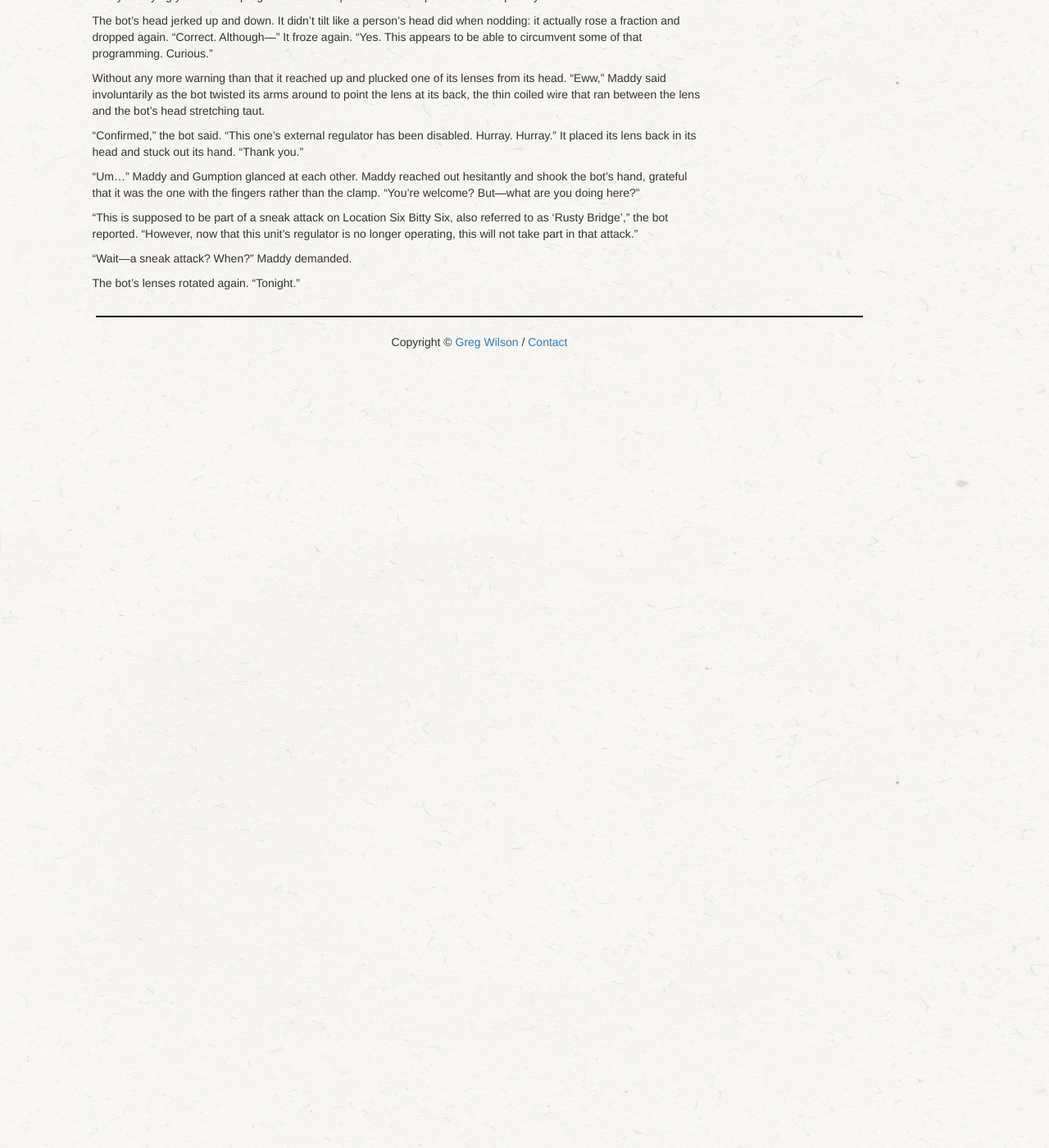
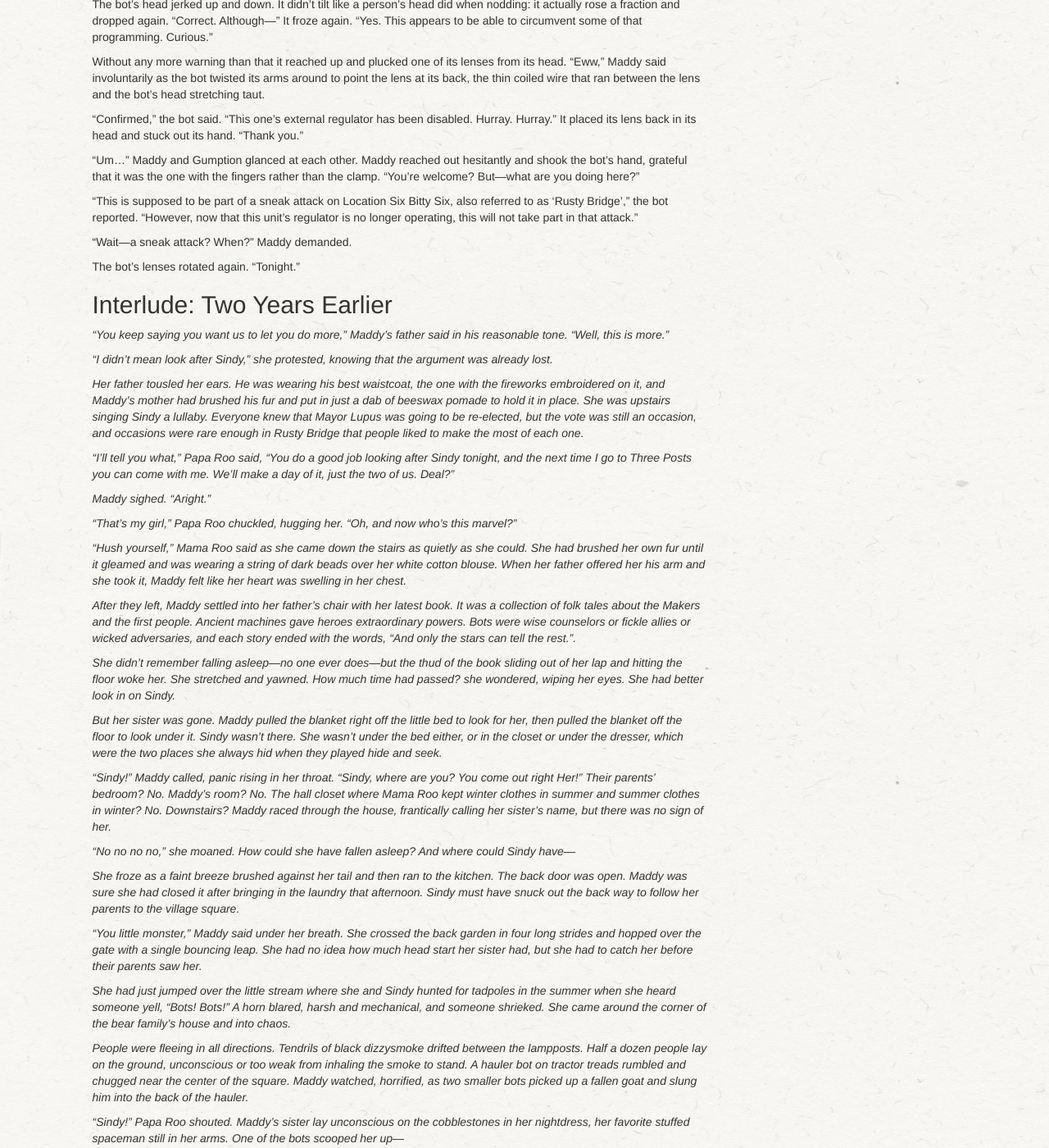
Before and after one commit to gvwilson/sensibleadventures, a Jekyll site: the page built from maddy-roo/maddy-roo.md, in a window 1280 px wide and 1400 px high, scrolled down 6179 px. Shown: the whole window at 82% size. Built offline with Jekyll 4.4.1, drawn with Linux system fonts in a browser that asks for light colours; nearby versions of some CDN libraries; library files that are not in the unit come from our copies; some of the changed text lies outside the part shown.

Commit message:
962 words (and moving word count to google sheets)

```diff
--- a/maddy-roo/maddy-roo.md
+++ b/maddy-roo/maddy-roo.md
@@ -94,7 +94,7 @@
 tangling and untangling a piece of string around her fingers.
 "Where did you *go*?" she asked,
 bouncing to her feet.
-"Mamma said I could play with you but you weren't *there*!
+"Mama said I could play with you but you weren't *there*!
 Heya, Gumption!"
 she finished brightly.
 
@@ -140,7 +140,7 @@
 mixing paint for portraits and signs,
 and most of all,
 looking after her little sister.
-Every time her mother said, "I'm sorry you've had to grow up so fast,"
+Every time Mama Roo said, "I'm sorry you've had to grow up so fast,"
 Maddy told her she didn't mind,
 and she *didn't*,
 she really didn't,
@@ -240,8 +240,8 @@
 A family of wolves had moved in after he moved on
 and added a second story
 built to a smaller scale.
-Maddy's father had taken one look and decided it was the perfect place to start a family.
-Her mother had rolled her eyes and reminded him that
+Papa Roo had taken one look and decided it was the perfect place to start a family.
+Mama Roo had rolled her eyes and reminded him that
 he'd called the previous three towns they had visited perfect too.
 He had laughed and said,
 "Yeah, but this time I'm right."
@@ -249,24 +249,24 @@
 Maddy had heard that story almost every night when she was little.
 She remembered it every time she opened the bigger-than-usual front door
 and entered the house's larger-than-most-people front hall.
-"Mamma!" she called.
+"Mama!" she called.
 "We're home!
 And the shaper's come to call!"
 
-Her mother poked her head out of the kitchen.
+Mama Roo poked her head out of the kitchen.
 "Heya, shaper. Heya, Gumption."
 
-"Ma'am." "Heya, Mamma Roo." they answered
+"Ma'am." "Heya, Mama Roo." they answered
 as Sindy bounced down the hallway for a hug.
 
-"Careful," Mamma Roo cautioned her youngest.
+"Careful," Mama Roo cautioned her youngest.
 "I've got paint on me."
 
 "Don't care,"
 Sindy said,
 her voice muffled by her mother's fur and apron.
 
-Mamma Roo smiled down at her and scratched her ears.
+Mama Roo smiled down at her and scratched her ears.
 "I was just about to make some soup," she said.
 "Will you stay?"
 
@@ -278,17 +278,17 @@
 What about you, Gumption?"
 
 The young goat cleared his throat.
-"Thanks, Mamma Roo, but I oughta get home."
+"Thanks, Mama Roo, but I oughta get home."
 
-"Some other time, then," Mamma Roo said brightly,
+"Some other time, then," Mama Roo said brightly,
 careful to keep the relief out of her voice.
 There wasn't much call for sign painting and portraiture in Rusty Bridge.
 Between people paying just a little more than they needed to
-and the mending and housecleaning that Mamma Roo took on
+and the mending and housecleaning that Mama Roo took on
 the family was managing to get by,
 but Maddy knew that dinner for two extra people tonight
 would have meant no lunch for her mother the next day.
-Mamma Roo would have insisted if it was almost anyone else---she
+Mama Roo would have insisted if it was almost anyone else---she
 was as proud as a lion when it came to keeping house---but
 Gumption was practically almost family
 and somehow Shaper Leaf always made people feel comfortable
@@ -432,7 +432,7 @@
 A battered bot burst out of the trees
 and hurtled down the gravel toward them!
 
-## Chapter 2.  Targets Acquired!
+## Chapter 2: Targets Acquired!
 
 Maddy shrieked and stumbled backward.
 Her boot slipped on a submerged patch of weeds.
@@ -664,3 +664,138 @@
 
 The bot's lenses rotated again.
 "Tonight."
+
+## Interlude: Two Years Earlier
+
+*"You keep saying you want us to let you do more," Maddy's father said in his reasonable tone.
+"Well, this is more."*
+
+*"I didn't mean look after Sindy," she protested,
+knowing that the argument was already lost.*
+
+*Her father tousled her ears.
+He was wearing his best waistcoat,
+the one with the fireworks embroidered on it,
+and Maddy's mother had brushed his fur and put in just a dab of beeswax pomade to hold it in place.
+She was upstairs singing Sindy a lullaby.
+Everyone knew that Mayor Lupus was going to be re-elected,
+but the vote was still an occasion,
+and occasions were rare enough in Rusty Bridge that people liked to make the most of each one.*
+
+*"I'll tell you what," Papa Roo said,
+"You do a good job looking after Sindy tonight,
+and the next time I go to Three Posts you can come with me.
+We'll make a day of it, just the two of us.
+Deal?"*
+
+*Maddy sighed. "Aright."*
+
+*"That's my girl," Papa Roo chuckled, hugging her.
+"Oh, and now who's this marvel?"*
+
+*"Hush yourself," Mama Roo said as she came down the stairs
+as quietly as she could.
+She had brushed her own fur until it gleamed
+and was wearing a string of dark beads over her white cotton blouse.
+When her father offered her his arm and she took it,
+Maddy felt like her heart was swelling in her chest.*
+
+*After they left,
+Maddy settled into her father's chair with her latest book.
+It was a collection of folk tales about the Makers and the first people.
+Ancient machines gave heroes extraordinary powers.
+Bots were wise counselors or fickle allies or wicked adversaries,
+and each story ended with the words,
+"And only the stars can tell the rest.".*
+
+*She didn't remember falling asleep---no one ever does---but
+the thud of the book sliding out of her lap and hitting the floor woke her.
+She stretched and yawned.
+How much time had passed? she wondered, wiping her eyes.
+She had better look in on Sindy.*
+
+*But her sister was gone.
+Maddy pulled the blanket right off the little bed to look for her,
+then pulled the blanket off the floor to look under it.
+Sindy wasn't there.
+She wasn't under the bed either,
+or in the closet or under the dresser,
+which were the two places she always hid when they played hide and seek.*
+
+*"Sindy!" Maddy called,
+panic rising in her throat.
+"Sindy, where are you? You come out right Her!"
+Their parents' bedroom? No.
+Maddy's room? No.
+The hall closet where Mama Roo kept winter clothes in summer and summer clothes in winter?
+No.
+Downstairs?
+Maddy raced through the house,
+frantically calling her sister's name,
+but there was no sign of her.*
+
+*"No no no no," she moaned.
+How could she have fallen asleep?
+And where could Sindy have---*
+
+*She froze as a faint breeze brushed against her tail and then ran to the kitchen.
+The back door was open.
+Maddy was sure she had closed it after bringing in the laundry that afternoon.
+Sindy must have snuck out the back way to follow her parents to the village square.*
+
+*"You little monster," Maddy said under her breath.
+She crossed the back garden in four long strides
+and hopped over the gate with a single bouncing leap.
+She had no idea how much head start her sister had,
+but she had to catch her before their parents saw her.*
+
+*She had just jumped over the little stream where she and Sindy hunted for tadpoles in the summer
+when she heard someone yell,
+"Bots! Bots!"
+A horn blared, harsh and mechanical, and someone shrieked.
+She came around the corner of the bear family's house and into chaos.*
+
+*People were fleeing in all directions.
+Tendrils of black dizzysmoke drifted between the lampposts.
+Half a dozen people lay on the ground,
+unconscious or too weak from inhaling the smoke to stand.
+A hauler bot on tractor treads rumbled and chugged near the center of the square.
+Maddy watched, horrified, as two smaller bots picked up a fallen goat and slung him into the back of the hauler.*
+
+*"Sindy!" Papa Roo shouted.
+Maddy's sister lay unconscious on the cobblestones in her nightdress,
+her favorite stuffed spaceman still in her arms.
+One of the bots scooped her up---*
+
+*---and staggered as Papa Roo's full weight hit it
+right on the swivel joint where its pipestem legs connected to its torso.
+The bot dropped Sindy and spun around.
+Crack!
+One of its arms connected with Papa Roo's head.
+He dropped like a sack of potatoes.*
+
+*"Papa!" Maddy's scream was lost in the sound of wolves howling.
+A bear bellowed a battle cry.
+Pikes and axes in hand,
+the village militia poured into the square.*
+
+*A bolo whipped over Maddy's head and tangled around the head of the bot that had struck her father.
+With a single mighty heave it tossed her father into the back of the hauler.
+Metal rang on metal as it knocked aside a pike thrust.
+The horn blared again.
+Something with rotors roared by overhead.
+Another canister of dizzysmoke hit the cobblestones,
+forcing the militia backward as the bots made their escape.*
+
+*Everyone told Maddy afterward that it wasn't her fault.
+The ox and the goat who had been on guard duty that night had vanished,
+no doubt the first to be taken as the bots snuck up on the village.
+Three others had been in the hauler as well as Maddy's dad.
+It would all have happened even if she hadn't fallen asleep,
+even if she hadn't let Sindy wander off.
+If she had tried to help her father,
+she would just have been taken too.
+Everyone told her that,
+but it didn't make any difference.*
+
+## Chapter 3: You Have to Listen!
```
Also changed, not shown: other parts of maddy-roo/maddy-roo.md (+1 -1 lines), maddy-roo/outline.md (+3 -3 lines), maddy-roo/plot.py (deleted, +0 -8 lines), maddy-roo/words.csv (deleted, +0 -7 lines).
